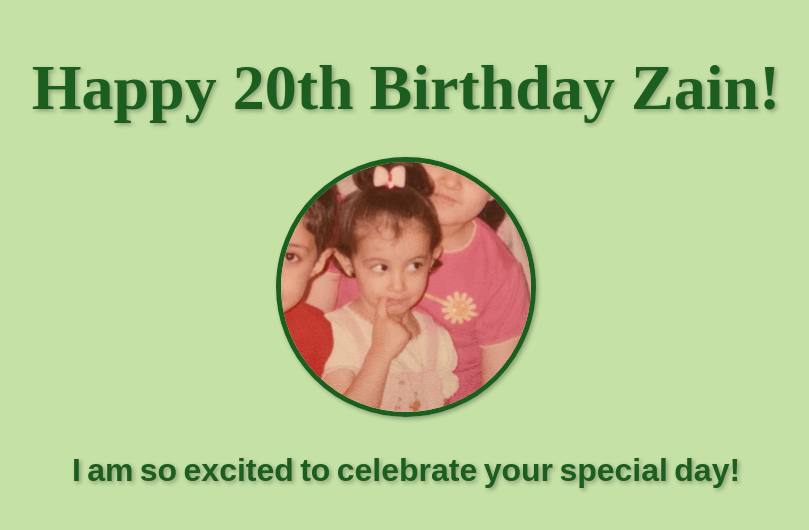
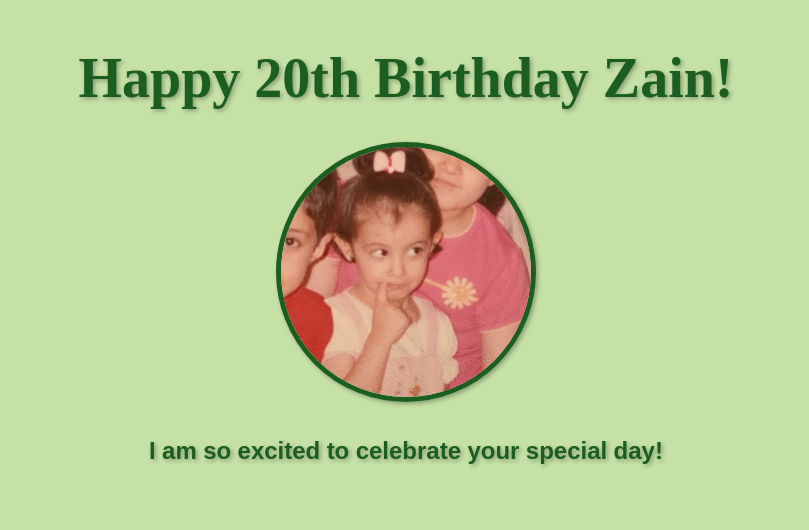
Before and after one commit to 2akbar/zain20birthday, a React (Create React App) app: page / in a window 1280 px wide. Shown: the top 530 px of the page, without its empty margins (234-1043 px from the left). Built offline with nearby package versions, Linux system fonts and the light colour scheme.

Commit message:
Reduce the fonts size

```diff
--- a/src/IntroPage.css
+++ b/src/IntroPage.css
@@ -14,7 +14,7 @@ html {
 }
 
 .intro-heading {
-  font-size: 4rem;
+  font-size: 3.5rem;
   text-align: center;
   margin-bottom: 2rem;
   color: #1b5e20;
@@ -36,7 +36,7 @@ html {
   flex-wrap: wrap;
   align-items: center;
   justify-content: center;
-  font-size: 2rem;
+  font-size: 1.5rem;
   text-align: center;
   color: #1b5e20;
   font-family: "Montserrat", sans-serif;
```
